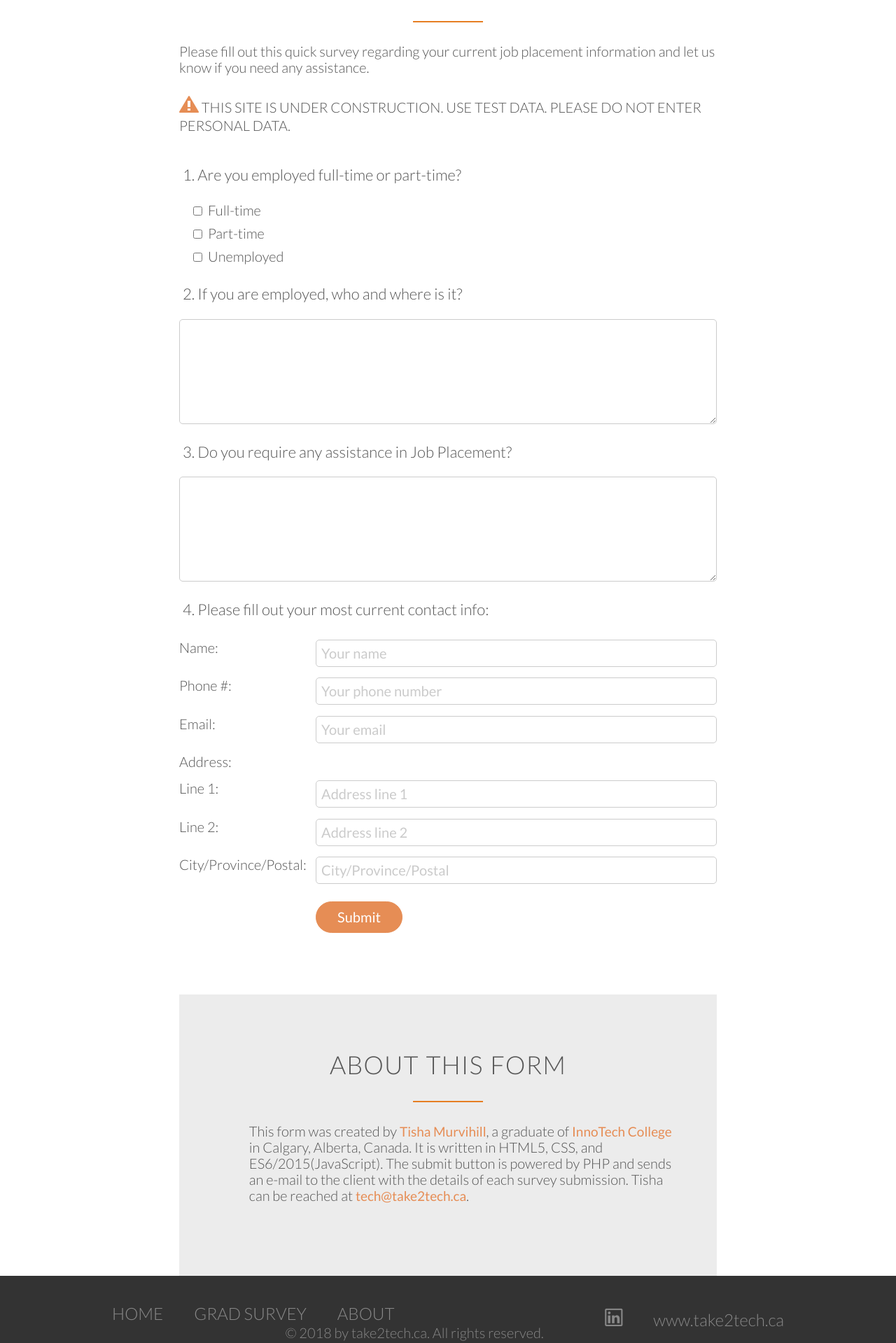
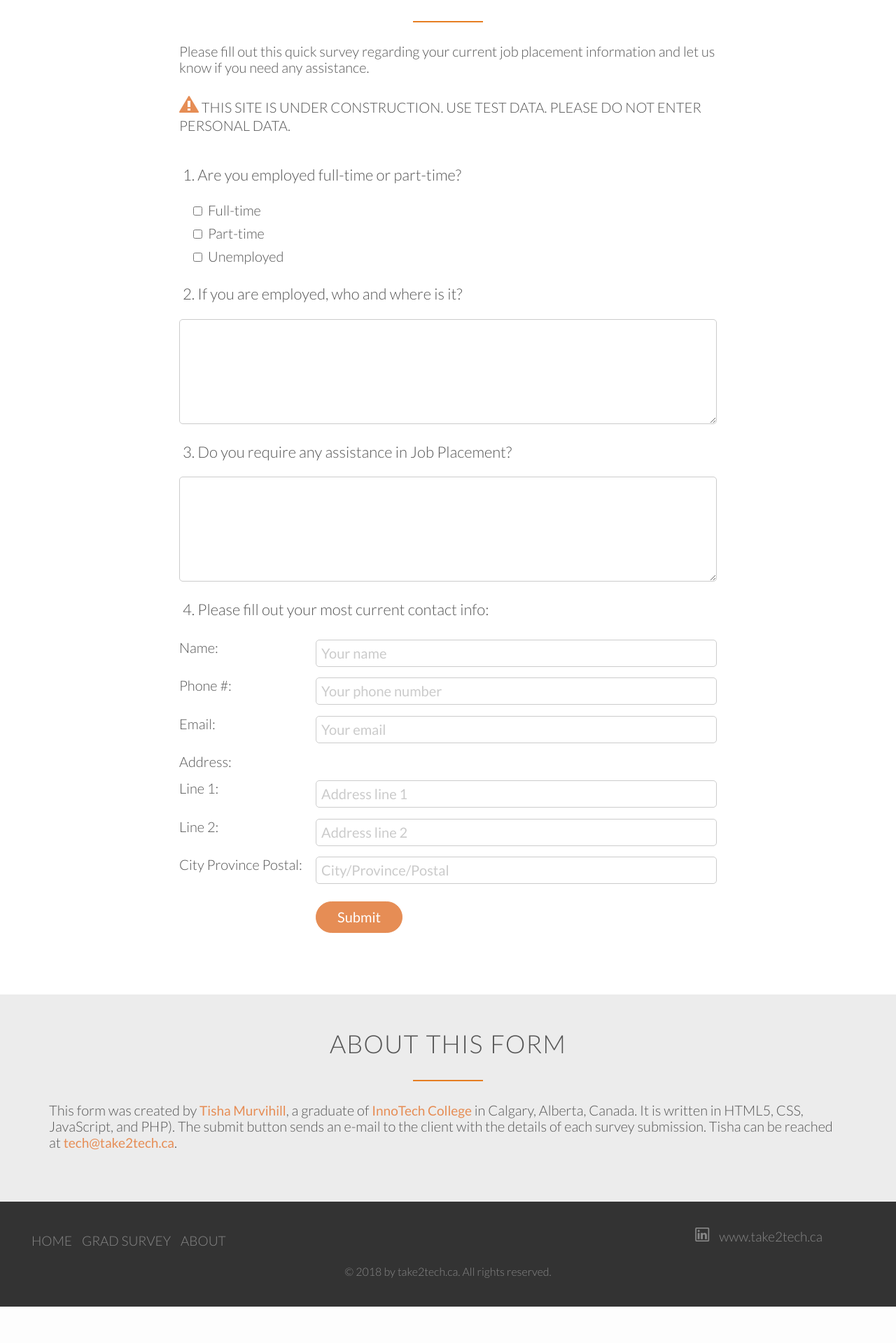
Before and after one commit to tmurvv/InnoTechGradSurvey, a PHP site: page / in a window 1280 px wide; the page is wider, and only the part inside the window is pictured. Shown: the part 921-2840 px from the top of that part at 70% size. After the commit the page ends 2788 px from the top of that part, so only its background shows below. Run offline with PHP 8.4, Linux system fonts and the light colour scheme; some web fonts are replaced.

Commit message:
Styling Done

```diff
--- /dev/null
+++ b/Resources/css/media.css
@@ -0,0 +1,188 @@
+/*Big tablets to 1200px: 1023-1200px*/
+
+@media only screen and (max-width: 1200px) {}
+
+/*Small tablets to big tablets: 768-1023px*/
+
+@media only screen and (max-width: 1150px) {
+    .section-survey {
+
+        width: 80%;
+
+    }
+    .main-nav {
+        margin-right: 50px;
+    }
+}
+
+/*Small phones to small tablets: 781-950px*/
+
+@media only screen and (max-width: 950px) {
+
+
+    .h1Format {
+        font-size: 55px;
+    }
+
+    .main-nav li {
+
+        margin-left: 20px;
+    }
+
+    .main-nav li a:link,
+    .main-nav li a:visited {
+
+        font-size: 75%;
+
+        padding-bottom: 5px;
+        font-weight: 400;
+        letter-spacing: 1px;
+    }
+
+    .section-survey {
+        width: 70%;
+    }
+
+    .section-about .row,
+    .section-about p {
+        margin: 0 3%;
+    }
+}
+
+.bounce {
+    margin-left: 60px;
+}
+
+.footer-nav li,
+.social-links li {
+    margin: 5px;
+    font-size: 95%;
+}
+
+footer p {
+    margin-top: 20px;
+    font-size: 80%;
+}
+
+/*Med: 600-780px*/
+
+@media only screen and (max-width: 780px) {
+
+    .bounce {
+        margin-left: 0px;
+    }
+    .btnCap {
+
+        font-size: 60%;
+    }
+
+    .logo {
+        height: 65px
+    }
+    .hero-text-box {
+        top: 45%;
+        margin-bottom: 40px;
+    }
+    .h1Format {
+        font-size: 40px;
+
+    }
+
+    .btn:link,
+    .btn:visited {
+        font-size: 80%;
+    }
+
+    .main-nav {
+        margin-top: 30px;
+    }
+
+    .main-nav li {
+
+        margin-left: 10px;
+    }
+
+    .main-nav li a:link,
+    .main-nav li a:visited {
+
+        font-size: 60%;
+
+        padding-bottom: 5px;
+        font-weight: 400;
+
+    }
+
+    .footer-nav li {
+        display: inline-block;
+    }
+
+}
+
+/*Small < 600px*/
+
+@media only screen and (max-width: 600px) {
+
+    .logo {
+        height: 70px
+    }
+    .hero-text-box {
+        top: 45%;
+        margin-bottom: 40px;
+    }
+    .h1Format {
+        font-size: 25px;
+
+    }
+
+    .btn:link,
+    .btn:visited,
+    .btnCap {
+        font-size: 100%;
+        display: block;
+        margin-top: 50px;
+        width: 230px;
+
+    }
+
+    .main-nav {
+        margin-top: 20px;
+    }
+
+    .main-nav li {
+
+        margin-left: 7px;
+    }
+
+    .main-nav li a:link,
+    .main-nav li a:visited {
+
+        font-size: 40%;
+        padding-bottom: 5px;
+        font-weight: 400;
+        display: none;
+    }
+
+    .ion-navicon {
+        color: #fff;
+        display: block;
+        font-size: 300%;
+
+    }
+
+    .footer-nav li {
+        display: block;
+    }
+
+    .footer-nav li,
+    .social-links li {
+        margin: 5px;
+        font-size: 75%;
+    }
+
+
+
+    footer p {
+        margin-top: 10px;
+        font-size: 65%;
+    }
+}
--- a/Resources/css/style.css
+++ b/Resources/css/style.css
@@ -104,10 +104,14 @@ h2:after {
     opacity: .8;
 }
 
+.ion-navicon {
+    display: none;
+}
+
 .main-nav {
     float: right;
     list-style: none;
-    margin-right: -350px;
+    margin-right: 0;
     margin-top: 60px;
 }
 
@@ -139,7 +143,8 @@ h2:after {
 
 .btn:link,
 .btn:visited,
-input[type="submit"] {
+input[type="submit"],
+.btnCap {
     display: inline-block;
     padding: 10px 30px;
     text-decoration: none;
@@ -157,19 +162,30 @@ input[type="submit"] {
 }
 
 .btn-ghost:link,
-.btn-ghost:visited {
+.btn-ghost:visited,
+.btnCap
+
+ {
     border: 1px solid #e68d55;
     color: #e68d55;
+}
 
+.btnCap {
+    background-color: transparent;
+    color: #e68d55;
 }
 
 .btn:hover,
 .btn:active,
 input[type="submit"]:hover,
-input[type="submit"]:active {
+input[type="submit"]:active,
+.btnCap:hover
+
+ {
     background-color: #db8651;
     border: 1px solid #db8651;
     color: #fff;
+    font-weight: 300;
 }
 
 .btn-full:hover,
@@ -181,6 +197,40 @@ input[type="submit"]:active {
 .btn-ghost:active {
 
 }
+
+/*Bouncing spinning grad cap*/
+
+.bounce {
+    display: inline-block;
+    margin-left: 100px;
+    animation: bounce .5s;
+    animation-direction: alternate;
+    animation-iteration-count: 2;
+}
+
+.ion-university {
+    color: #e68d55;
+    font-size: 125px;
+}
+
+.spin {
+    -webkit-animation:spin .5s linear 2;
+    -moz-animation:spin .5s linear 2;
+    animation:spin .5s linear 2;
+}
+
+@-moz-keyframes spin { 100% { -moz-transform: rotate(360deg); } }
+@-webkit-keyframes spin { 100% { -webkit-transform: rotate(360deg); } }
+@keyframes spin { 100% {
+    -webkit-transform: rotate(360deg);
+    transform:rotate(360deg); }
+}
+
+@keyframes bounce {
+    from { transform: translate3d(0,0,0); }
+    to { transform: translate3d(0,-500px,0); }
+}
+
 
 /*Survey section*/
 
@@ -227,15 +277,12 @@ input[type=submit] {
 
 .section-about {
     background-color: #ececec;
-    width: 60%;
-    margin: 0 auto;
-
+    padding: 50px;
 }
 
+.section-about .row,
 .section-about p {
-    width: 80%;
-    margin: 0 13% ;
-
+    margin: 0 auto;
 }
 
 .section-about a {
@@ -261,15 +308,18 @@ footer {
     padding: 40px;
 }
 
+.footer-nav,
+.social-links {
+    margin: 0, auto;
+}
 .footer-nav {
     float: left;
-    margin-left: 100px;
     text-transform: uppercase;
 }
 
 .social-links {
     float: right;
-    margin-right: 100px;
+    margin-top: -13px;
 }
 footer ul {
     list-style: none;
@@ -302,6 +352,7 @@ footer ul {
 
 .ion-social-linkedin-outline {
     font-size: 140%;
+
 }
 
 .ion-social-linkedin-outline:link,
@@ -319,40 +370,4 @@ footer p {
     margin-top: 30px;
     color: #888;
     text-align: center;
-    margin-left: 25%;
 }
-
-/*Bouncing spinning grad cap*/
-
-.bounce {
-    position: absolute;
-    top: 50%;
-    left: 55%;
-    margin: 50px 0 0px -60px;
-    animation: bounce .5s;
-    animation-direction: alternate;
-    animation-iteration-count: 2;
-}
-
-.ion-university {
-    color: #e68d55;
-    font-size: 125px;
-}
-
-.spin {
-    -webkit-animation:spin .5s linear 2;
-    -moz-animation:spin .5s linear 2;
-    animation:spin .5s linear 2;
-}
-
-@-moz-keyframes spin { 100% { -moz-transform: rotate(360deg); } }
-@-webkit-keyframes spin { 100% { -webkit-transform: rotate(360deg); } }
-@keyframes spin { 100% {
-    -webkit-transform: rotate(360deg);
-    transform:rotate(360deg); }
-}
-
-@keyframes bounce {
-    from { transform: translate3d(0,0,0); }
-    to { transform: translate3d(0,-500px,0); }
-}
--- a/Resources/js/script.js
+++ b/Resources/js/script.js
@@ -7,8 +7,13 @@ function throwCap() {
     const capIcon = document.querySelector("#ion-university");
     const bounce = document.querySelector("#bounce");
     const spin = document.querySelector("#spin");
+    let newHeight = 42;
 
-    capIcon.classList.add("cap-icon");
+    capIcon.classList.remove("ion-university");
+    bounce.classList.remove("bounce");
+    spin.classList.remove("spin");
+
+    capIcon.classList.add("ion-university");
     bounce.classList.add("bounce");
     spin.classList.add("spin");
 
--- a/index.html
+++ b/index.html
@@ -2,11 +2,15 @@
 
 <html lang="en">
 
-    <head>
+<head>
+
+    <meta name="viewport" content="width=device-width, initial-scale=1.0">
+
     <link rel="stylesheet" type="text/css" href="Resources/css/style.css">
     <link rel='stylesheet' type="text/css" href="Vendors/css/grid.css">
     <link rel="stylesheet" type="text/css" href="Vendors/css/normalize.css">
     <link rel='stylesheet' type="text/css" href="Vendors/css/ionicons.css">
+    <link rel="stylesheet" type="text/css" href="Resources/css/media.css">
     <link href="https://fonts.googleapis.com/css?family=Lato:100,300,300i,400" rel="stylesheet">
     <script type="text/javascript" src="Resources/js/script.js"></script>
     <title>Inno Grad Survey</title>
@@ -22,18 +26,25 @@
                     <li><a href="#survey">Go to Grad Survey</a></li>
                     <li><a href="#">Throw Your Cap!</a></li>
                     <li><a href="#about">About</a></li>
+                    <li><i class="ion-navicon"></i></li>
                 </ul>
             </div>
         </nav>
         <div class="hero-text-box">
             <h1 class="h1Format">Congratulations<br>Graduate!</h1>
+
+
             <a class="btn btn-full" href="#survey">Go to Grad Survey</a>
-            <button type=button onClick="throwCap();">Throw your cap!</button>
+
+
+            <button type=button class="btnCap" onClick="throwCap();">Throw your cap!</button>
+
             <div id="bounce">
                 <div id="spin">
                     <i id="ion-university"></i>
                 </div>
             </div>
+
         </div>
 
     </header>
@@ -106,7 +117,7 @@
                         </div>
                         <div class="row">
                             <div class="col span-1-of-4">
-                                <label for="addressLine3">City/Province/Postal:</label>
+                                <label for="addressLine3">City Province Postal:</label>
                             </div>
                             <div class="col span-3-of-4">
                                 <input type="text" name="addressLine3" id="addressLine3" placeholder="City/Province/Postal">
@@ -132,12 +143,12 @@
     <section class="section-about" id="about">
         <div class="row">
             <h2>About this form</h2>
-            <p>This form was created by <a href="https://www.linkedin.com/in/tisha-murvihill-tech" target="_blank">Tisha Murvihill</a>, a graduate of <a href="https://www.innotechcollege.com" target=_blank>InnoTech College</a> in Calgary, Alberta, Canada. It is written in HTML5, CSS, and ES6/2015(JavaScript). The submit button is powered by PHP and sends an e-mail to the client with the details of each survey submission. Tisha can be reached at <a href="https://www.take2tech.ca" target="_blank">tech@take2tech.ca</a>.</p><br>
+            <p>This form was created by <a href="https://www.linkedin.com/in/tisha-murvihill-tech" target="_blank">Tisha Murvihill</a>, a graduate of <a href="https://www.innotechcollege.com" target=_blank>InnoTech College</a> in Calgary, Alberta, Canada. It is written in HTML5, CSS, JavaScript, and PHP). The submit button sends an e-mail to the client with the details of each survey submission. Tisha can be reached at <a href="https://www.take2tech.ca" target="_blank">tech@take2tech.ca</a>.</p><br>
         </div>
     </section>
 
     <footer>
-        <div>
+        <div class="row">
             <div>
                 <ul class="footer-nav">
                     <li><a href="#top">Home</a></li>
```
